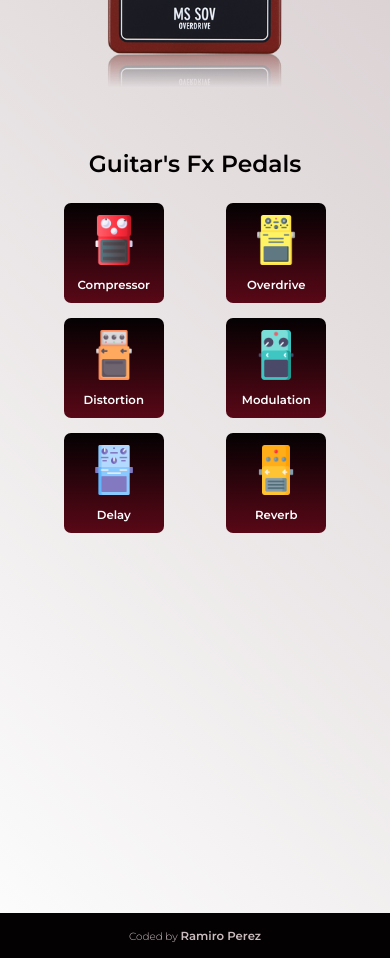
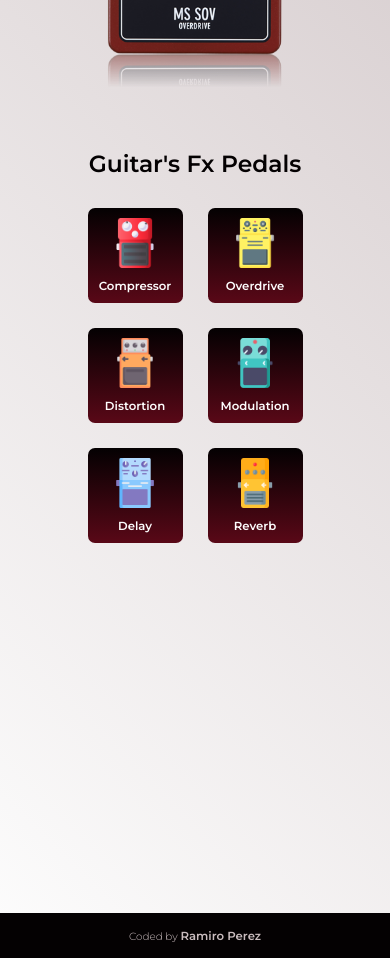
Before and after one commit to RamiroPerez07/Reffects, a plain HTML site: page index.html in a window 390 px wide. Shown: the part 720-1678 px from the top of the page. Drawn offline with Linux system fonts and the light colour scheme.

Commit message:
actualizadas media queries en categorias

```diff
--- a/styles.css
+++ b/styles.css
@@ -307,7 +307,7 @@ h1{
 #products-section{
     display: grid;
     padding: 20px;
-    gap: 25px;
+    gap: 30px;
     align-items: start;
     justify-items: center;
     grid-auto-rows: min-content;
@@ -321,11 +321,11 @@ h2{
 }
 
 #category-section{
-    width: 100%;
+    width: auto;
     height: auto;
     display: grid;
     grid-auto-flow: column;
-    gap: 15px;
+    gap: 35px;
     justify-items: center;
     align-items: center;
 }
@@ -421,14 +421,16 @@ h2{
 }
 
 @media (max-width: 1024px){
+    #product-section-title{
+        justify-self: center;
+        text-align: center;
+    }
+}
+
+@media (max-width: 940px){
     #category-section{
         grid-template-columns: repeat(3, 1fr);
         grid-auto-flow: row;
-    }
-
-    #product-section-title{
-        justify-self: center;
-        text-align: center;
     }
 }
 
@@ -493,11 +495,18 @@ h2{
     }
 
     #category-section{
-        grid-template-columns: repeat(2, 1fr);
+        grid-template-columns: repeat(3, 1fr);
+        gap: 25px;
     }
 
     .category-card{
-        width: 100px;
-        height: 100px;
+        width: 95px;
+        height: 95px;
     }
 }
+
+@media (max-width: 425px){
+    #category-section{
+        grid-template-columns: repeat(2, 1fr);
+    }
+}
```
